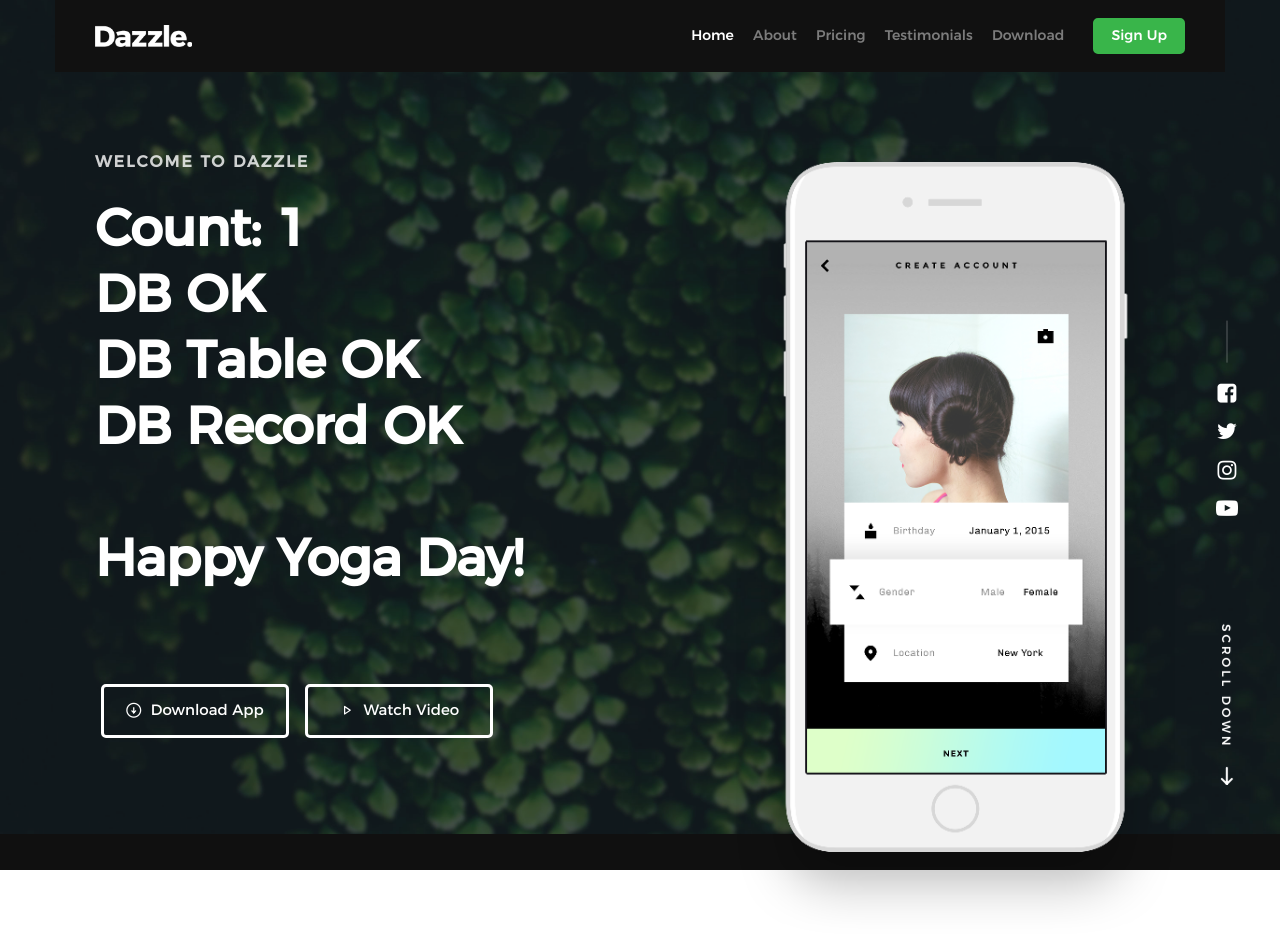
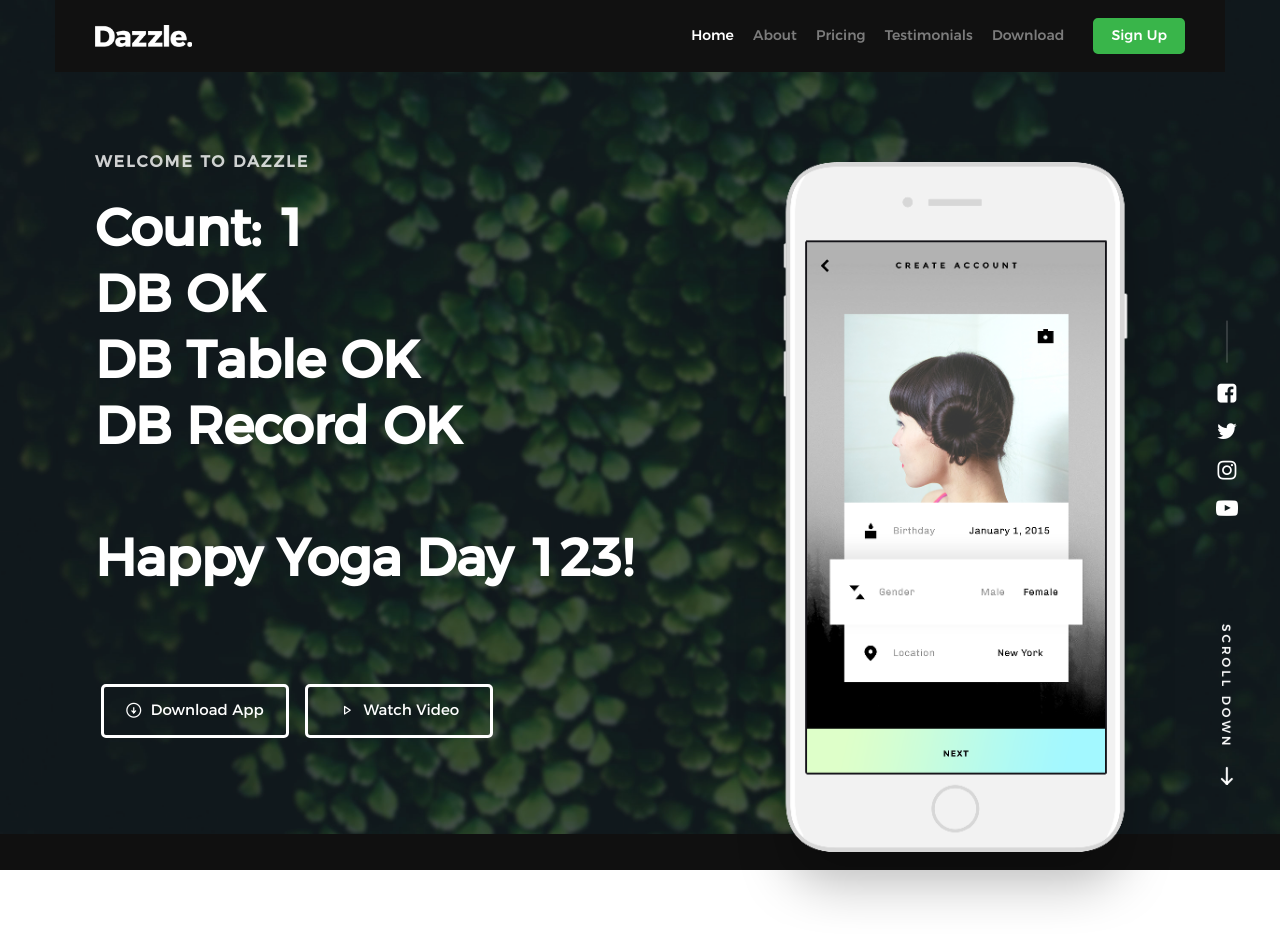
Before and after one commit to schogini/customweb, a PHP site: page / in a window 1280 px wide. Shown: the top 934 px of the page. Run offline with PHP 8.4, Linux system fonts and the light colour scheme; data that the repository does not hold is empty; some web fonts are replaced.

Commit message:
Update index.php

```diff
--- a/index.php
+++ b/index.php
@@ -144,7 +144,7 @@ mysqli_close($con);
                     <h1 data-aos="fade-up">
                         Count: <?php echo $count;?><br>
                         <?php echo $msg;?><br>
-                        Happy Yoga Day!<br>
+                        Happy Yoga Day 123!<br>
                     </h1>
 
                     <div class="buttons" data-aos="fade-up">
```
